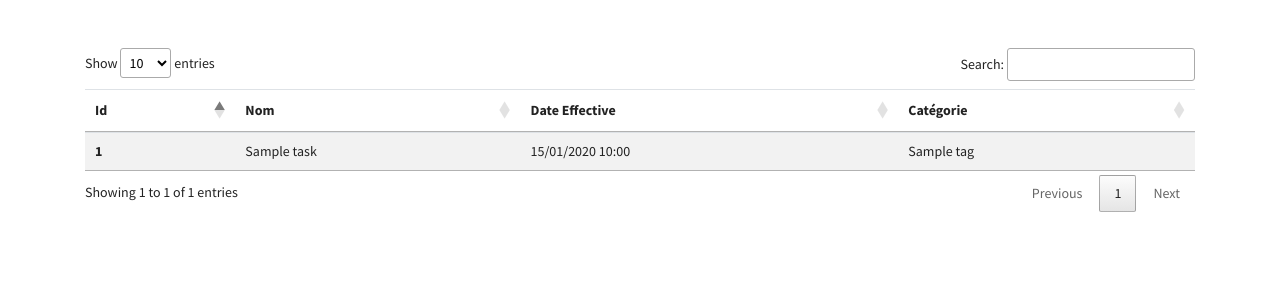
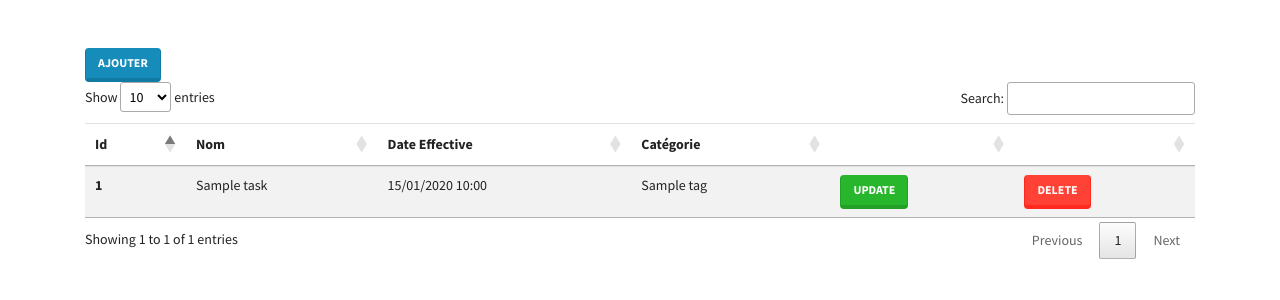
Before and after one commit to BrayVincent/TodoAPP_Awesome, a Symfony app: template templates/task/index.html.twig in a window 1280 px wide. Shown: the top 300 px of the page. Run offline with Twig, Linux system fonts and the light colour scheme; the template is opened without the code that fills it: most values are stand-ins (such as "Sample title", 1, 10 or a date in 2020); some libraries are stand-ins or nearby versions.

Commit message:
Ajout des boutons ajouter, update, delete

```diff
--- a/templates/task/index.html.twig
+++ b/templates/task/index.html.twig
@@ -10,12 +10,15 @@
 {% block body %}
 
 	<div class="container mt-5">
+		<a href="{{ path('task_create') }}" class="btn btn-primary">Ajouter</a>
 		<table class="table table-striped tabled-bordered" id="tasksTable">
 			<thead>
 				<th>Id</th>
 				<th>Nom</th>
 				<th>Date Effective</th>
 				<th>Catégorie</th>
+				<th></th>
+				<th></th>
 			</thead>
 			<tbody>
 				{% if tasks is defined %}
@@ -25,6 +28,12 @@
 							<td>{{ task.name }}</td>
 							<td>{{ task.dueAt | date('d/m/Y H:i') }}</td>
 							<td>{{ task.tag.name }}</td>
+							<td>
+								<a href="{{ path('task_update', {'id': task.id })}}" class="btn btn-success">Update</a>
+							</td>
+							<td>
+								<a href="{{ path('task_delete', {'id': task.id })}}" class="btn btn-danger">Delete</a>
+							</td>
 						</tr>
 					{% endfor %}
 				{% endif %}
```
